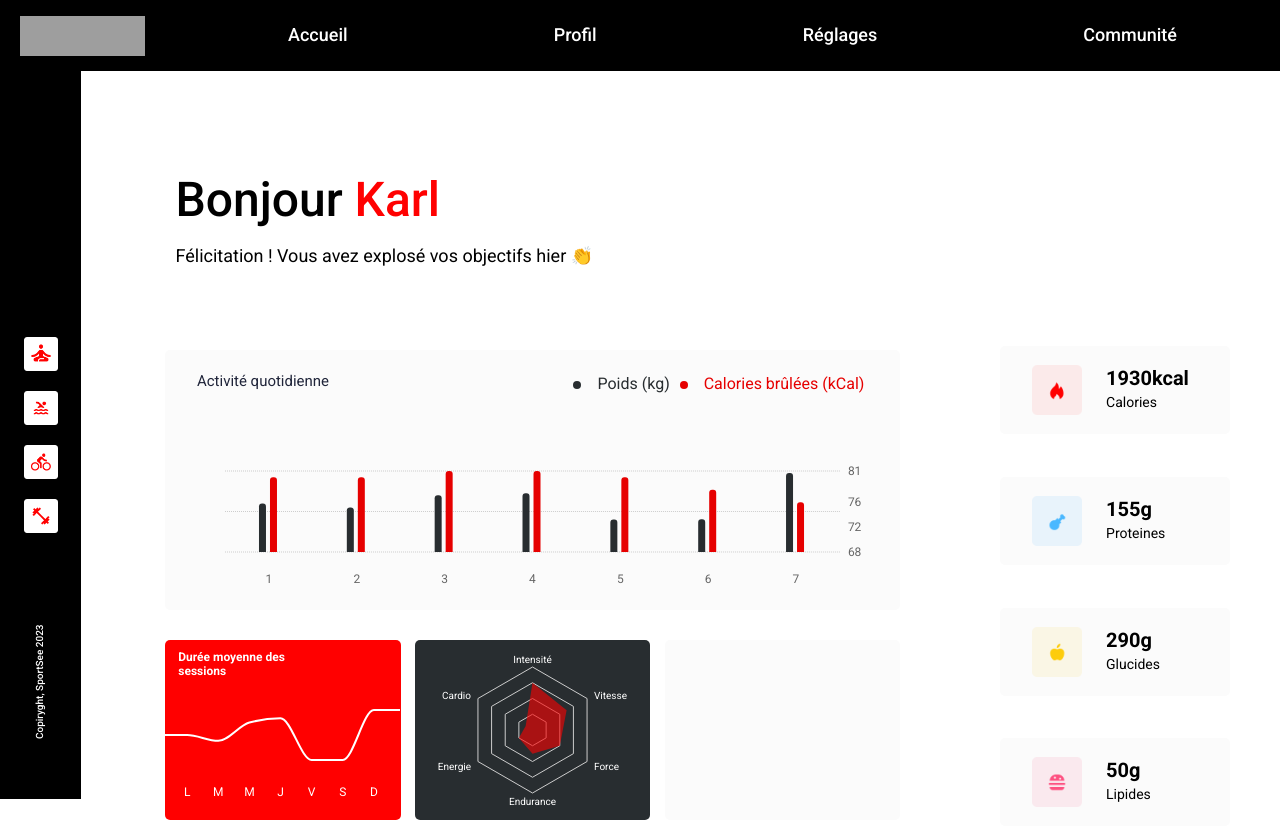
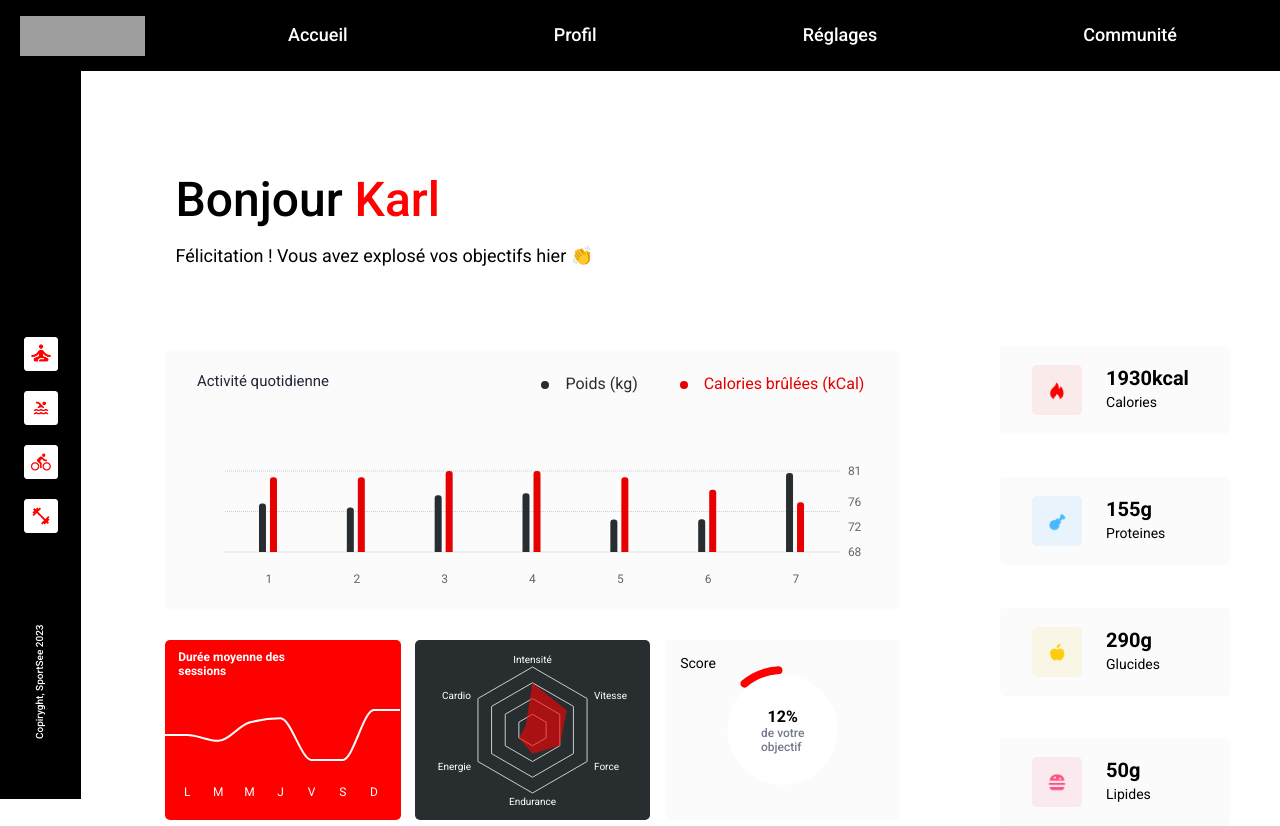
Before and after one commit to thomasop/SportSee, a React (Create React App) app: page /dashboard/12 in a window 1280 px wide. Built offline with nearby package versions, Linux system fonts and the light colour scheme; grey boxes are pictures that could not be loaded; a web font is replaced by a local one.

Commit message:
Add: display radial chart with score data

```diff
--- /dev/null
+++ b/src/Components/Chart/DisplayRadial.tsx
@@ -0,0 +1,234 @@
+import React from "react";
+import {
+  RadialBarChart,
+  RadialBar,
+  ResponsiveContainer,
+  Legend,
+  TooltipProps
+} from "recharts";
+import {
+  ValueType,
+  NameType,
+} from "recharts/types/component/DefaultTooltipContent";
+import { DisplayRadialProptype } from "../../Type/proptype/PropTypes";
+
+/**
+ * Function - Custom legend
+ * @param {TooltipProps<ValueType, NameType>} Props
+ * @param {Payload<ValueType, NameType>[] | undefined} Props.payload
+ * @return {JSX.Element | null}
+ */
+const CustomizedLegend = ({ payload }: TooltipProps<ValueType, NameType>): JSX.Element | null => {
+  if (payload && payload.length) {
+    return (
+      <div className="custom-legend">
+        <div className="score-title">Score</div>
+        <div className="legend-abos">
+          <h2 className="paddinglegend legend">{payload[0].value + "%"}</h2>
+          <span className="paddinglegend">de votre</span>
+          <span className="paddinglegend">objectif</span>
+        </div>
+
+      </div>
+    );
+  }
+  return null;
+};
+
+/**
+ *
+ * @param {DisplayRadialProptype} Props
+ * @param {MainType | null} Props.data
+ * @return {JSX.Element}
+ */
+const DisplayRadial = ({ data }: DisplayRadialProptype): JSX.Element => {
+  let scorePercent = 0;
+  data?.todayScore!
+    ? (scorePercent += data?.todayScore! * 100)
+    : (scorePercent += data?.score! * 100);
+  let angle = 360 / (100 / scorePercent) + 90;
+  const value = [{ value: scorePercent, fill: "#ff0000" }];
+  return (
+    <>
+      {data && (
+        <>
+          <ResponsiveContainer width="100%" height="100%">
+            <RadialBarChart
+              innerRadius={300}
+              outerRadius={60}
+              barSize={8}
+              data={value}
+              startAngle={90}
+              endAngle={angle}
+            >
+              <RadialBar dataKey="value" cornerRadius={10} />
+              <circle cx="50%" cy="50%" fill="white" r="55px"></circle>
+              <Legend
+                iconSize={10}
+                layout="horizontal"
+                verticalAlign="middle"
+                align="center"
+                payload={value}
+                content={<CustomizedLegend />}
+              />
+            </RadialBarChart>
+          </ResponsiveContainer>
+
+        </>
+      )}
+    </>
+  );
+};
+
+export default DisplayRadial;
+
+/*
+<div className="dashboard__flex--score--circle"></div>
+<ResponsiveContainer width="40%" height="100%">
+            <RadialBarChart
+              innerRadius="170%"
+              outerRadius="140%"
+              barSize={12}
+              data={value}
+              startAngle={90}
+              endAngle={360}
+            >
+              <RadialBar dataKey="value" cornerRadius={10}  />
+              <circle cx="50%" cy="50%" fill="white" r="30%"></circle>
+            </RadialBarChart>
+          </ResponsiveContainer>
+*/
+/*
+//<circle cx="50%" cy="50%" fill="white" r="20%"></circle>
+<Legend
+                iconSize={10}
+                layout="vertical"
+                verticalAlign="top"
+                align="center"
+                payload={value}
+                content={<CustomizedLegend />}
+              />
+*/
+
+
+/* <PieChart width={400} height={500}>
+        <Pie
+          dataKey="value"
+          startAngle={360}
+          endAngle={0}
+          data={data}
+          cx={cx}
+          cy={cy}
+          innerRadius={iR}
+          outerRadius={oR}
+          fill="#8884d8"
+          stroke="none"
+        >
+          {data.map((entry, index) => (
+            <Cell key={`cell-${index}`} fill={entry.color} />
+          ))}
+        </Pie>
+      </PieChart> */
+/* <RadialBarChart
+              innerRadius={800}
+              outerRadius={70}
+              barSize={8}
+              data={value}
+              startAngle={90}
+              endAngle={angle}
+            >
+              <RadialBar dataKey="value" cornerRadius={10} />
+              <Legend
+                iconSize={10}
+                layout="vertical"
+                verticalAlign="top"
+                align="center"
+                payload={value}
+                content={<CustomizedLegend />}
+              />
+            </RadialBarChart> */
+
+/*
+import React from "react";
+import {
+  RadialBarChart,
+  RadialBar,
+  Legend,
+  ResponsiveContainer,
+  TooltipProps,
+  PolarAngleAxis,
+  PieChart,
+  Pie,
+} from "recharts";
+import { mainType } from "../../Type/data/UserMain";
+import {
+  ValueType,
+  NameType,
+} from "recharts/types/component/DefaultTooltipContent";
+
+interface proptype {
+  data: mainType | null;
+}
+
+const CustomizedLegend = ({ payload }: TooltipProps<ValueType, NameType>) => {
+  if (payload && payload.length) {
+    return (
+      <div className="custom-legend">
+        <div className="score-title">Score</div>
+        <h2 className="paddinglegend legend">{payload[0].value + "%"}</h2>
+        <span className="paddinglegend">de votre</span>
+        <span className="paddinglegend">objectif</span>
+      </div>
+    );
+  }
+  return null;
+};
+
+const DisplayRadial: React.FC<proptype> = ({ data }) => {
+  let scorePercent = data?.todayScore! * 100;
+  //data?.todayScore! ? scorePercent += data?.todayScore! * 100 : scorePercent += data?.score! * 100
+  let angle = 360 / (100 / scorePercent) + 90;
+  const value = [{ value: scorePercent }];
+  const valueeee = [{ value: 100 }];
+  let test = "100%"
+  let teste = "100%"
+  return (
+    <>
+      {data && (
+        <>
+          <ResponsiveContainer width={"100%"} height={"100%"}>
+            <PieChart>
+              <Pie
+                data={valueeee}
+                dataKey="value"
+                innerRadius={0}
+                outerRadius={60}
+                fill="#FFFFFF"
+                isAnimationActive={false}
+              />
+              <Pie
+                data={value}
+                dataKey="value"
+                outerRadius={70}
+                cornerRadius={10}
+                innerRadius={60}
+                startAngle={90}
+                endAngle={angle}
+                fill="#ff0000"
+              />
+              <Legend
+                iconSize={10}
+                layout="vertical"
+                verticalAlign="top"
+                align="center"
+                payload={value}
+                content={<CustomizedLegend />}
+              />
+            </PieChart>
+          </ResponsiveContainer>
+        </>
+      )}
+    </>
+  );
+};
+            */
--- a/src/Components/Data/DisplayMainData.tsx
+++ b/src/Components/Data/DisplayMainData.tsx
@@ -3,6 +3,7 @@ import { useParams } from "react-router-dom";
 import { GetDataMain } from "../../Service/GetData";
 import { MainType } from "../../Type/data/UserMain";
 import DisplayKeyData from "./DisplayKeyData";
+import DisplayRadial from "../Chart/DisplayRadial";
 
 interface proptype {
   type: string;
@@ -57,6 +58,11 @@ const DisplayMainData: React.FC<proptype> = ({ type }) => {
           ))}
         </>
       )}
+      {type === "graph" && (
+        <>
+          <DisplayRadial data={data} />
+        </>
+      )}
     </>
   );
 };
--- a/src/Pages/Dashboard.tsx
+++ b/src/Pages/Dashboard.tsx
@@ -28,6 +28,7 @@ const Dashboard: React.FC = () => {
                   <DisplayPerformanceData />
                 </div>
                 <div className="dashboard__flex--score">
+                  <DisplayMainData type={"graph"} />
                 </div>
               </div>
             </div>
--- a/src/css/style.css
+++ b/src/css/style.css
@@ -502,6 +502,80 @@ main {
     font-size: 14px;
   }
 }
+/* Maps for responsive device */
+/* Mixins for responsive device */ /* DisplayRadial component */
+.legend-item-1 {
+  margin-left: 32px;
+}
+
+.custom-legend {
+  display: flex;
+  flex-direction: column;
+  align-items: center;
+}
+
+.paddinglegend {
+  position: relative;
+}
+
+.legend-abos {
+  position: absolute;
+  left: 50%;
+  transform: translate(-50%, -50%);
+}
+
+@media screen and (min-width: 1024px) {
+  .legend {
+    font-size: 1rem;
+    font-weight: 700;
+    text-align: center;
+    margin: 0;
+  }
+  .custom-legend span {
+    display: block;
+    font-size: 12px;
+    width: max-content;
+    font-weight: 500;
+    text-align: center;
+    color: #74798C;
+  }
+}
+@media screen and (min-width: 1440px) {
+  .legend {
+    font-size: 1.5rem;
+  }
+  .custom-legend span {
+    font-size: 16px;
+  }
+}
+@media screen and (min-width: 1024px) and (max-height: 940px) {
+  .score-title {
+    position: absolute;
+    left: 10px;
+    top: -75px;
+    font-size: 14px;
+  }
+}
+@media screen and (min-width: 1440px) and (max-height: 940px) {
+  .score-title {
+    font-size: 18px;
+  }
+}
+@media screen and (min-width: 1024px) and (min-height: 940px) {
+  .score-title {
+    position: absolute;
+    left: 20px;
+    top: -70px;
+    font-size: 16px;
+  }
+}
+@media screen and (min-width: 1024px) and (min-height: 1300px) {
+  .score-title {
+    left: 20px;
+    top: -110px;
+    font-size: 20px;
+  }
+}
 /* Variable for color and animation duration */
 /* Style for home page */
 .home__section {
--- /dev/null
+++ b/src/sass/components/Chart/_displayRadial.scss
@@ -0,0 +1,81 @@
+@import "../../utils/mixins";
+
+/* DisplayRadial component */
+
+.legend-item-1 {
+    margin-left: 32px;
+}
+.custom-legend {
+  display: flex;
+  flex-direction: column;
+  align-items: center;
+}
+
+.paddinglegend {
+  position: relative;
+}
+
+.legend-abos {
+  position: absolute;
+  left: 50%;
+  transform: translate(-50%, -50%);
+}
+
+@include desktopMini {
+  .legend {
+      font-size: 1rem;
+      font-weight: 700;
+      text-align: center;
+      margin: 0;
+    }
+
+    .custom-legend span{
+      display: block;
+      font-size: 12px;
+      width: max-content;
+      font-weight: 500;
+      text-align: center;
+      color: #74798C;
+    }
+}
+
+@include desktop{
+  .legend {
+      font-size: 1.5rem;
+    }
+    .custom-legend span{
+      font-size: 16px;
+    }
+}
+
+@include desktopMiniAndMaxHeight {
+  .score-title{
+    position: absolute;
+    left: 10px;
+    top: -75px;
+    font-size: 14px;
+  }
+}
+
+@include desktopAndMaxHeight {
+  .score-title{
+    font-size: 18px;
+  }
+}
+
+@include desktopMiniAndMinHeight {
+  .score-title{
+    position: absolute;
+    left: 20px;
+    top: -70px;
+    font-size: 16px;
+  }
+}
+
+@include desktopMiniAndMinBigHeight {
+  .score-title{
+    left: 20px;
+    top: -110px;
+    font-size: 20px;
+  }
+}
--- a/src/sass/main.scss
+++ b/src/sass/main.scss
@@ -10,5 +10,6 @@
 @import "./components/Chart/displayBar";
 @import "./components/Chart/displayLine";
 @import "./components/Chart/displayRadar";
+@import "./components/Chart/displayRadial";
 @import "./pages/home";
 @import "./pages/dashboard";
```
Also changed, not shown: 1 other file (tests, documents, lock files or other folders).
